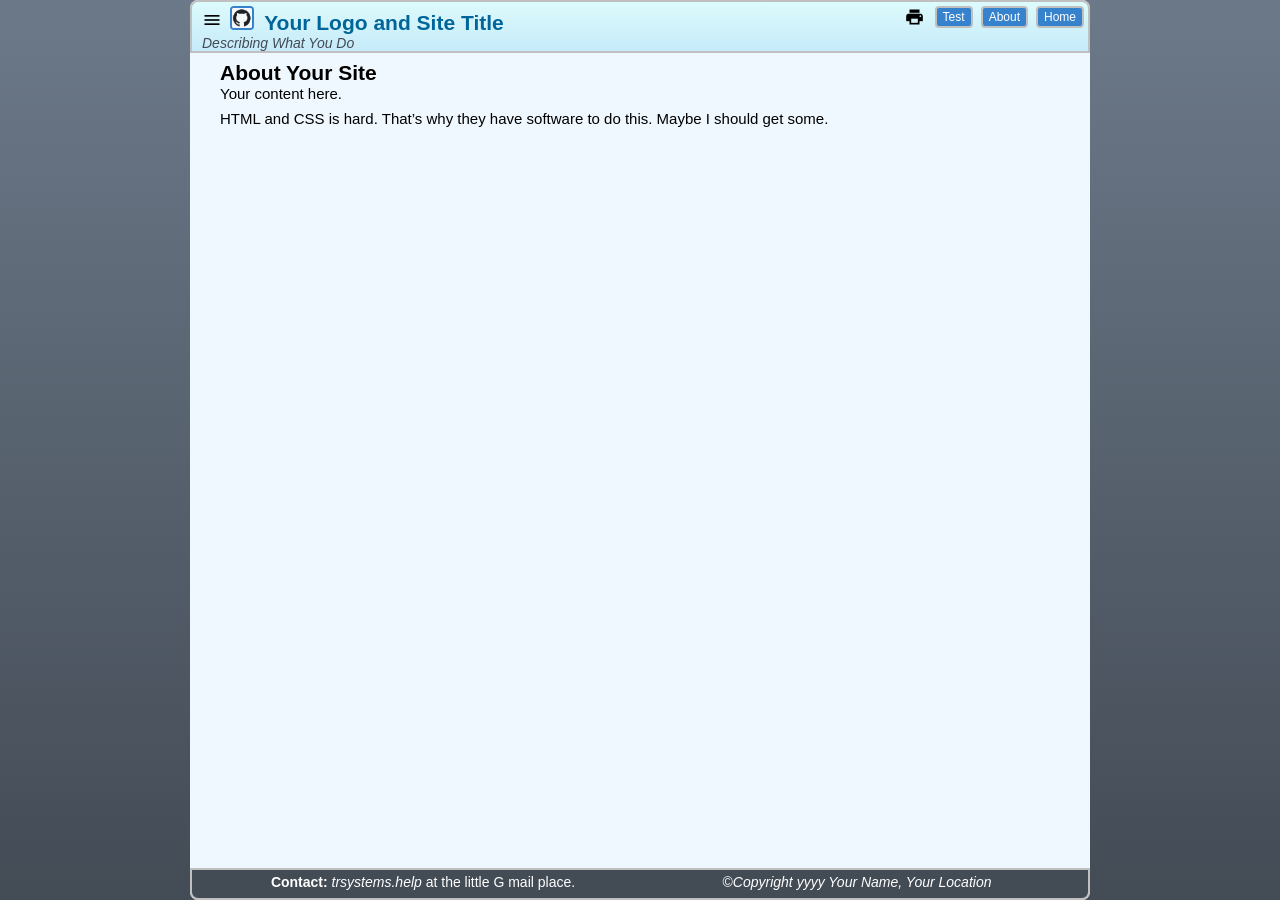
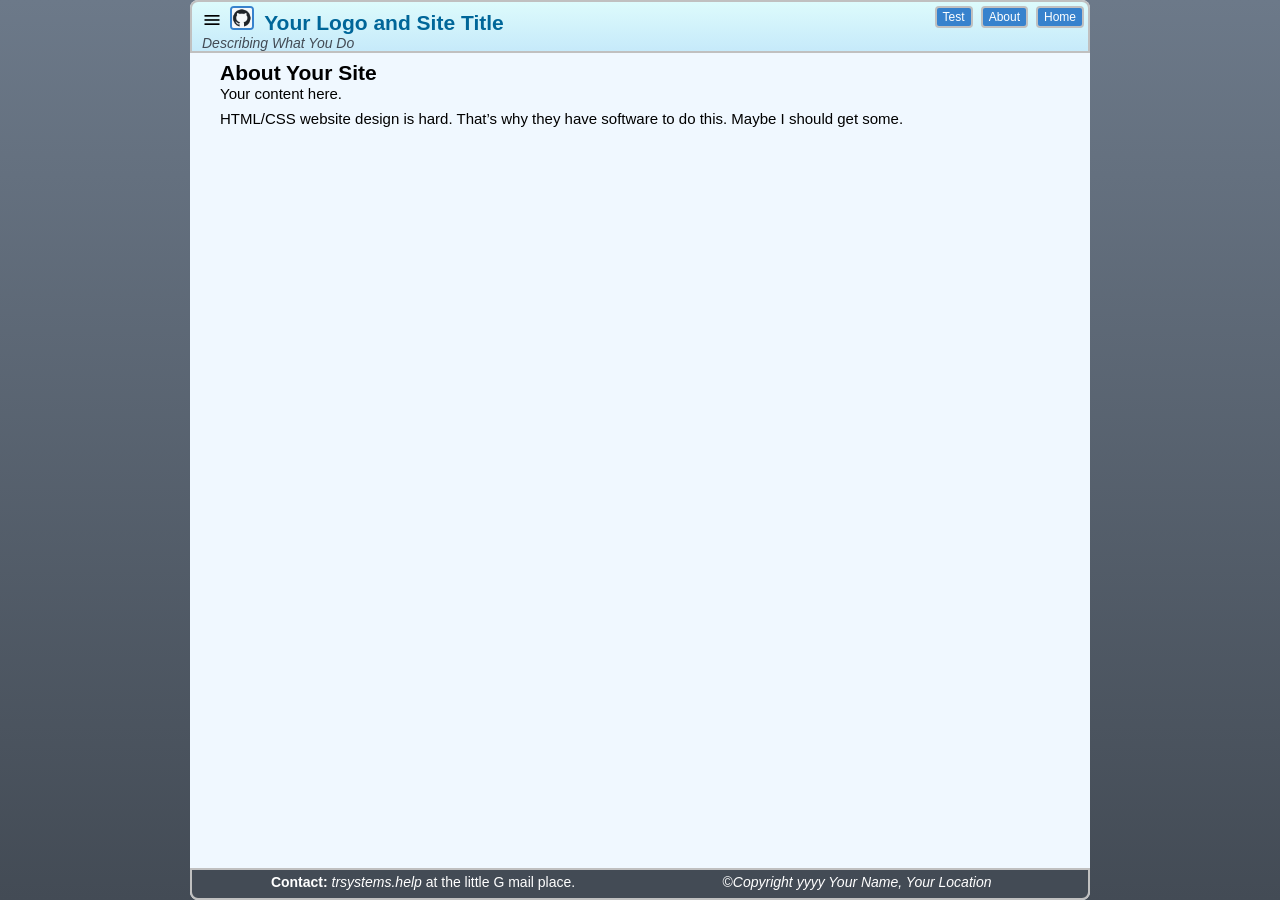
Before and after one commit to TR-Systems/modernist, a Jekyll site: the page built from about.md, in a window 1280 px wide. Built offline with Jekyll 4.4.1, drawn with Linux system fonts in a browser that asks for light colours; our own code applies the rules of GitHub Pages for plain Markdown files.

Commit message:
wrapping it up with optional print button

```diff
--- /dev/null
+++ b/_includes/print-button.html
@@ -0,0 +1,3 @@
+<button class="print-button" onclick="window.print()">
+<i class="material-icons">print</i>
+</button>
--- a/_layouts/default.html
+++ b/_layouts/default.html
@@ -43,9 +43,9 @@
           {% endif %}
           {% endif %}
         </ul>
-        <button class="print-button" onclick="window.print()">
-        <i class="material-icons">print</i>
-        </button>
+        {% if page.print %}
+        {% include {{ page.print }} %}
+        {% endif %}
         <p>{{ site.description | default: site.github.project_tagline }}</p>
         {% if page.toc %}
         {% include {{ page.toc }} %}
--- a/about.md
+++ b/about.md
@@ -1,9 +1,4 @@
----
-title: About Your Site
----
-
 ## About Your Site
-
 Your content here.
 
-HTML and CSS is hard. That's why they have software to do this. Maybe I should get some.
+HTML/CSS website design is hard. That's why they have software to do this. Maybe I should get some.
```
Also changed, not shown: index.md (+1 -0 lines), test.md (+1 -0 lines).
